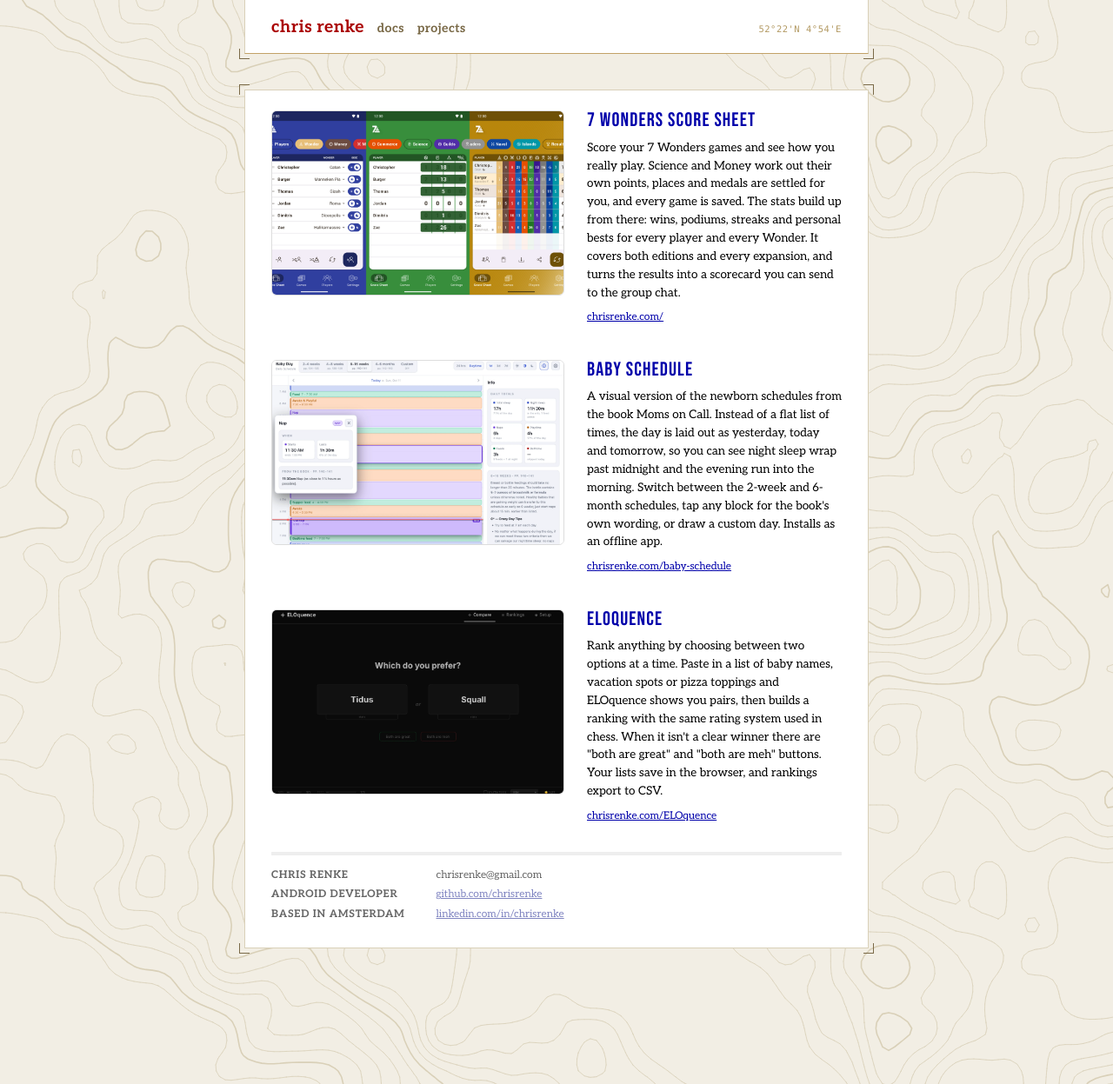
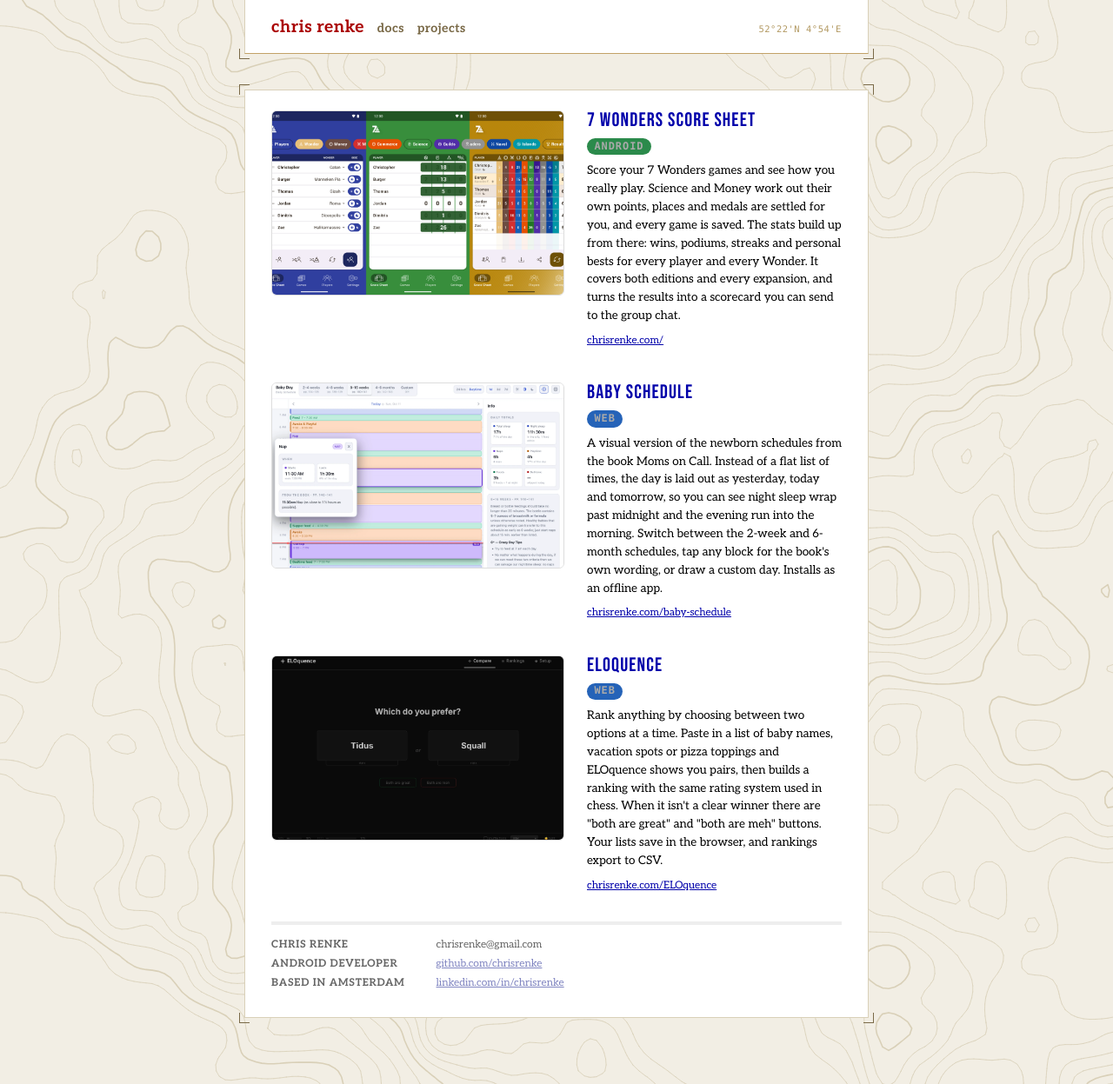
Before and after one commit to ChrisRenke/chrisrenke.github.io, a Jekyll site: the page built from projects.html, in a window 1280 px wide. Shown: the whole page at 87% size. Built offline with Jekyll 4.4.1, drawn with Linux system fonts in a browser that asks for light colours.

Commit message:
Add platform pills to projects
Co-Authored-By: Claude Sonnet 5.5 <noreply@anthropic.com>

```diff
--- a/_data/projects.yml
+++ b/_data/projects.yml
@@ -1,9 +1,11 @@
 # One entry per project, newest first.
 # image: path under /assets/projects/ (credit-card shaped, ~856x540 works well)
+# platforms: any of Android, Web, Wear OS (shown as colored pills).
 # date and blurb are optional; blurbs have room for about 50-80 words.
 - title: 7 Wonders Score Sheet
   url: https://chrisrenke.com/
   image: /assets/projects/7-wonders.png
+  platforms: [Android]
   # date:
   blurb: >-
     Score your 7 Wonders games and see how you really play. Science and Money
@@ -16,6 +18,7 @@
 - title: Baby Schedule
   url: https://chrisrenke.com/baby-schedule
   image: /assets/projects/baby-schedule.webp
+  platforms: [Web]
   # date:
   blurb: >-
     A visual version of the newborn schedules from the book Moms on Call. Instead
@@ -28,6 +31,7 @@
 - title: ELOquence
   url: https://chrisrenke.com/ELOquence
   image: /assets/projects/eloquence.webp
+  platforms: [Web]
   # date:
   blurb: >-
     Rank anything by choosing between two options at a time. Paste in a list of
--- a/css/main.css
+++ b/css/main.css
@@ -338,6 +338,27 @@ img { max-width: 100%; height: auto; }
   font-size: 80%;
 }
 
+.pills {
+  margin: .5em 0 0;
+  line-height: 1;
+}
+
+.pill {
+  display: inline-block;
+  margin-right: .4em;
+  padding: .3em .7em;
+  border-radius: 999px;
+  color: #fff;
+  font-size: 70%;
+  font-weight: bold;
+  letter-spacing: .08em;
+  text-transform: uppercase;
+}
+
+.pill-android { background-color: #2b8a4b; }
+.pill-web { background-color: #2563b8; }
+.pill-wear-os { background-color: #14532d; }
+
 .projects .project-blurb {
   margin: .6em 0;
   font-size: 90%;
--- a/projects.html
+++ b/projects.html
@@ -14,6 +14,7 @@ permalink: /projects
         <div class="project-text">
           <a class="project-title" href="{{ project.url }}">{{ project.title }}</a>
           {% if project.date %}<span class="project-date">{{ project.date | date_to_string }}</span>{% endif %}
+          {% if project.platforms %}<p class="pills">{% for platform in project.platforms %}<span class="pill pill-{{ platform | slugify }}">{{ platform }}</span>{% endfor %}</p>{% endif %}
           {% if project.blurb %}<p class="project-blurb">{{ project.blurb }}</p>{% endif %}
           <p class="project-url"><a href="{{ project.url }}">{{ project.url | remove: "https://" | remove: "http://" }}</a></p>
         </div>
```
